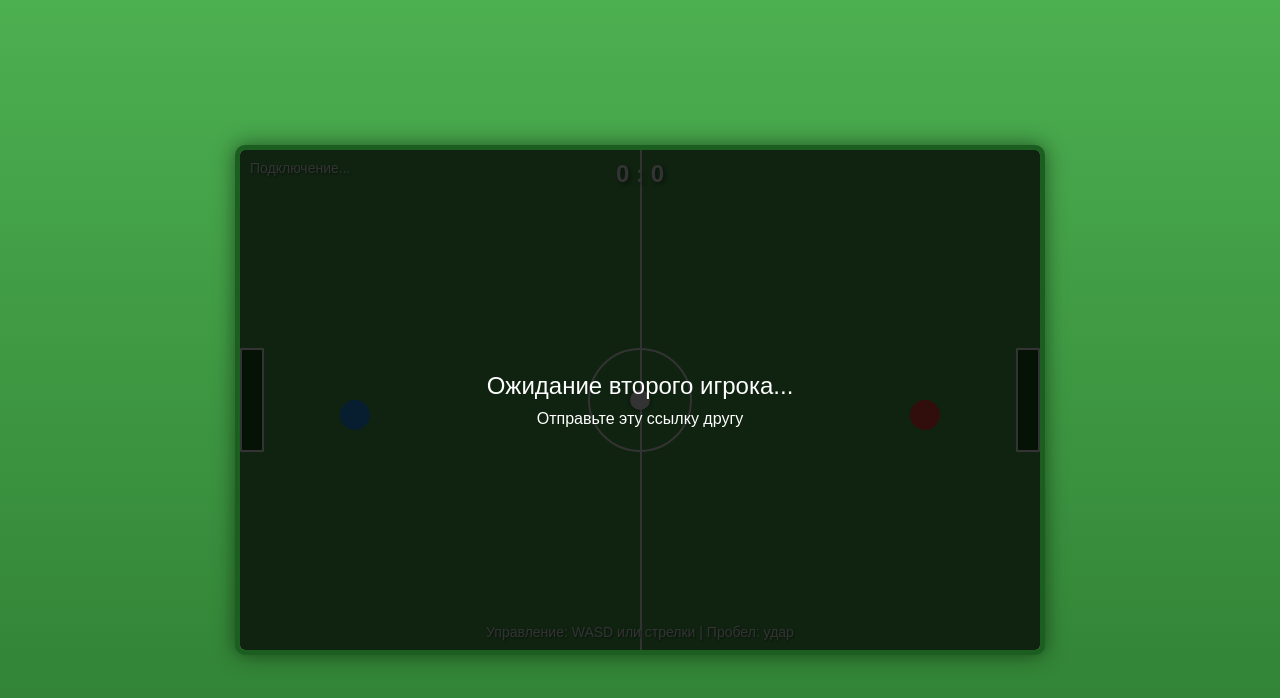
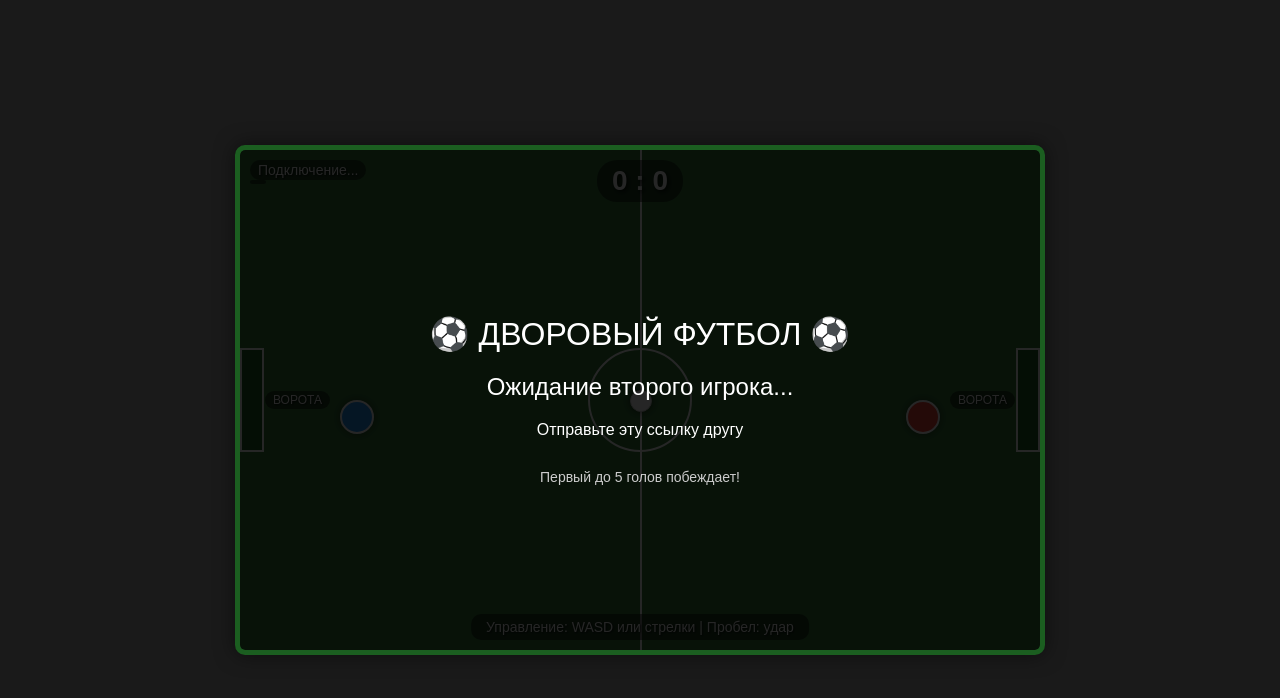
Before and after one commit to Demaas/street-football-online, a website: page public/index.html in a window 1280 px wide. Drawn offline with nearby package versions, Linux system fonts and the light colour scheme; no server answers.

Commit message:
index.html

```diff
--- a/public/index.html
+++ b/public/index.html
@@ -1,8 +1,8 @@
 <!DOCTYPE html>
 <html lang="ru">
 <head>
-    <meta charset="UTF-8" />
-    <meta name="viewport" content="width=device-width, initial-scale=1.0" />
+    <meta charset="UTF-8">
+    <meta name="viewport" content="width=device-width, initial-scale=1.0">
     <title>Дворовый футбол - Онлайн</title>
     <style>
         body {
@@ -12,8 +12,8 @@
             justify-content: center;
             align-items: center;
             height: 100vh;
-        background: linear-gradient(to bottom, #4caf50, #2e7d32);
-        font-family: "Arial", sans-serif;
+            background: #1a1a1a;
+            font-family: 'Arial', sans-serif;
             overflow: hidden;
         }
 
@@ -21,8 +21,8 @@
             position: relative;
             width: 800px;
             height: 500px;
-        background: #4caf50;
-        border: 5px solid #1b5e20;
+            background: #4CAF50;
+            border: 5px solid #1B5E20;
             border-radius: 10px;
             box-shadow: 0 0 20px rgba(0, 0, 0, 0.5);
             overflow: hidden;
@@ -32,7 +32,22 @@
             position: relative;
             width: 100%;
             height: 100%;
-        background: #4caf50;
+            background-image: url('YOUR_IMAGE_URL_HERE'); /* ЗАМЕНИТЕ ЭТУ ССЫЛКУ НА ВАШЕ ФОТО */
+            background-size: cover;
+            background-position: center;
+            background-repeat: no-repeat;
+        }
+
+        /* Полупрозрачный оверлей для лучшей видимости игроков */
+        #field::before {
+            content: '';
+            position: absolute;
+            top: 0;
+            left: 0;
+            right: 0;
+            bottom: 0;
+            background: rgba(0, 0, 0, 0.3);
+            z-index: 1;
         }
 
         #center-line {
@@ -42,6 +57,7 @@
             width: 2px;
             height: 100%;
             background: white;
+            z-index: 2;
         }
 
         #center-circle {
@@ -53,6 +69,7 @@
             height: 100px;
             border: 2px solid white;
             border-radius: 50%;
+            z-index: 2;
         }
 
         .goal {
@@ -61,8 +78,9 @@
             transform: translateY(-50%);
             width: 20px;
             height: 100px;
-        background: #1b5e20;
+            background: #1B5E20;
             border: 2px solid white;
+            z-index: 2;
         }
 
         #goal-left {
@@ -79,16 +97,19 @@
             height: 30px;
             border-radius: 50%;
             transition: all 0.1s;
+            z-index: 3;
+            border: 2px solid white;
+            box-shadow: 0 0 10px rgba(0, 0, 0, 0.5);
         }
 
         #player1 {
-        background: #2196f3;
+            background: #2196F3;
             left: 100px;
             top: 250px;
         }
 
         #player2 {
-        background: #f44336;
+            background: #F44336;
             right: 100px;
             top: 250px;
         }
@@ -101,8 +122,10 @@
             border-radius: 50%;
             left: 390px;
             top: 240px;
-        box-shadow: 0 0 5px rgba(0, 0, 0, 0.5);
+            box-shadow: 0 0 10px rgba(0, 0, 0, 0.7);
             transition: all 0.1s;
+            z-index: 3;
+            border: 1px solid #ccc;
         }
 
         #score {
@@ -111,9 +134,13 @@
             left: 50%;
             transform: translateX(-50%);
             color: white;
-        font-size: 24px;
+            font-size: 28px;
             font-weight: bold;
-        text-shadow: 2px 2px 4px rgba(0, 0, 0, 0.5);
+            text-shadow: 2px 2px 4px rgba(0, 0, 0, 0.8);
+            z-index: 4;
+            background: rgba(0, 0, 0, 0.5);
+            padding: 5px 15px;
+            border-radius: 20px;
         }
 
         #connection-status {
@@ -122,7 +149,11 @@
             left: 10px;
             color: white;
             font-size: 14px;
-        text-shadow: 1px 1px 2px rgba(0, 0, 0, 0.5);
+            text-shadow: 1px 1px 2px rgba(0, 0, 0, 0.8);
+            z-index: 4;
+            background: rgba(0, 0, 0, 0.5);
+            padding: 2px 8px;
+            border-radius: 10px;
         }
 
         #player-role {
@@ -131,7 +162,11 @@
             left: 10px;
             color: white;
             font-size: 14px;
-        text-shadow: 1px 1px 2px rgba(0, 0, 0, 0.5);
+            text-shadow: 1px 1px 2px rgba(0, 0, 0, 0.8);
+            z-index: 4;
+            background: rgba(0, 0, 0, 0.5);
+            padding: 2px 8px;
+            border-radius: 10px;
         }
 
         #instructions {
@@ -142,7 +177,11 @@
             color: white;
             text-align: center;
             font-size: 14px;
-        text-shadow: 1px 1px 2px rgba(0, 0, 0, 0.5);
+            text-shadow: 1px 1px 2px rgba(0, 0, 0, 0.8);
+            z-index: 4;
+            background: rgba(0, 0, 0, 0.5);
+            padding: 5px 15px;
+            border-radius: 10px;
         }
 
         #waiting-screen {
@@ -151,13 +190,15 @@
             left: 0;
             width: 100%;
             height: 100%;
-        background: rgba(0, 0, 0, 0.8);
+            background: rgba(0, 0, 0, 0.85);
             display: flex;
             flex-direction: column;
             justify-content: center;
             align-items: center;
             color: white;
             font-size: 24px;
+            z-index: 5;
+            text-align: center;
         }
 
         #game-over {
@@ -166,7 +207,7 @@
             left: 0;
             width: 100%;
             height: 100%;
-        background: rgba(0, 0, 0, 0.8);
+            background: rgba(0, 0, 0, 0.9);
             display: flex;
             flex-direction: column;
             justify-content: center;
@@ -174,25 +215,50 @@
             color: white;
             font-size: 36px;
             display: none;
+            z-index: 5;
+            text-align: center;
         }
 
         #restart {
             margin-top: 20px;
-        padding: 10px 20px;
-        background: #4caf50;
+            padding: 12px 25px;
+            background: #4CAF50;
             border: none;
-        border-radius: 5px;
+            border-radius: 8px;
             color: white;
             font-size: 18px;
             cursor: pointer;
+            transition: background 0.3s;
         }
 
         #restart:hover {
             background: #45a049;
+            transform: scale(1.05);
         }
 
         #game-container:focus {
             outline: none;
+        }
+
+        .goal-text {
+            position: absolute;
+            top: 50%;
+            transform: translateY(-50%);
+            color: white;
+            font-size: 12px;
+            text-shadow: 1px 1px 2px rgba(0, 0, 0, 0.8);
+            z-index: 2;
+            background: rgba(0, 0, 0, 0.5);
+            padding: 2px 8px;
+            border-radius: 10px;
+        }
+
+        #goal-text-left {
+            left: 25px;
+        }
+
+        #goal-text-right {
+            right: 25px;
         }
     </style>
 </head>
@@ -203,24 +269,29 @@
             <div id="center-circle"></div>
             <div id="goal-left" class="goal"></div>
             <div id="goal-right" class="goal"></div>
+            <div id="goal-text-left" class="goal-text">ВОРОТА</div>
+            <div id="goal-text-right" class="goal-text">ВОРОТА</div>
             <div id="player1" class="player"></div>
             <div id="player2" class="player"></div>
             <div id="ball"></div>
             <div id="score">0 : 0</div>
             <div id="connection-status">Подключение...</div>
             <div id="player-role"></div>
-        <div id="instructions">Управление: WASD или стрелки | Пробел: удар</div>
+            <div id="instructions">
+                Управление: WASD или стрелки | Пробел: удар
+            </div>
         </div>
 
         <div id="waiting-screen">
+            <div style="font-size: 32px; margin-bottom: 20px;">⚽ ДВОРОВЫЙ ФУТБОЛ ⚽</div>
             <div>Ожидание второго игрока...</div>
-        <div style="font-size: 16px; margin-top: 10px">
-          Отправьте эту ссылку другу
-        </div>
+            <div style="font-size: 16px; margin-top: 20px;">Отправьте эту ссылку другу</div>
+            <div style="font-size: 14px; margin-top: 30px; color: #ccc;">Первый до 5 голов побеждает!</div>
         </div>
 
         <div id="game-over">
-        <div id="winner-text">Победа!</div>
+            <div id="winner-text" style="font-size: 42px; margin-bottom: 10px;">ПОБЕДА!</div>
+            <div id="final-score" style="font-size: 24px; margin-bottom: 30px;"></div>
             <button id="restart">Играть снова</button>
         </div>
     </div>
@@ -228,62 +299,58 @@
     <script src="/socket.io/socket.io.js"></script>
     <script>
         const socket = io();
-      const player1 = document.getElementById("player1");
-      const player2 = document.getElementById("player2");
-      const ball = document.getElementById("ball");
-      const scoreDisplay = document.getElementById("score");
-      const connectionStatus = document.getElementById("connection-status");
-      const playerRoleDisplay = document.getElementById("player-role");
-      const waitingScreen = document.getElementById("waiting-screen");
-      const gameOverScreen = document.getElementById("game-over");
-      const winnerText = document.getElementById("winner-text");
-      const restartButton = document.getElementById("restart");
+        const player1 = document.getElementById('player1');
+        const player2 = document.getElementById('player2');
+        const ball = document.getElementById('ball');
+        const scoreDisplay = document.getElementById('score');
+        const connectionStatus = document.getElementById('connection-status');
+        const playerRoleDisplay = document.getElementById('player-role');
+        const waitingScreen = document.getElementById('waiting-screen');
+        const gameOverScreen = document.getElementById('game-over');
+        const winnerText = document.getElementById('winner-text');
+        const finalScore = document.getElementById('final-score');
+        const restartButton = document.getElementById('restart');
 
         let playerRole = null;
         let gameActive = false;
         const keys = {
-        w: false,
-        a: false,
-        s: false,
-        d: false,
-        up: false,
-        left: false,
-        down: false,
-        right: false,
-        space: false,
+            w: false, a: false, s: false, d: false,
+            up: false, left: false, down: false, right: false,
+            space: false
         };
 
-      const playerSpeed = 3;
+        // УВЕЛИЧЕННЫЕ СКОРОСТИ
+        const playerSpeed = 5; // Было 3
         const fieldWidth = 800;
         const fieldHeight = 500;
 
         // Обработчики клавиатуры
-      document.addEventListener("keydown", (e) => {
-        if (e.key === "w" || e.key === "ц") keys.w = true;
-        if (e.key === "a" || e.key === "ф") keys.a = true;
-        if (e.key === "s" || e.key === "ы") keys.s = true;
-        if (e.key === "d" || e.key === "в") keys.d = true;
-        if (e.key === "ArrowUp") keys.up = true;
-        if (e.key === "ArrowLeft") keys.left = true;
-        if (e.key === "ArrowDown") keys.down = true;
-        if (e.key === "ArrowRight") keys.right = true;
-        if (e.key === " ") {
+        document.addEventListener('keydown', (e) => {
+            if (e.key === 'w' || e.key === 'ц') keys.w = true;
+            if (e.key === 'a' || e.key === 'ф') keys.a = true;
+            if (e.key === 's' || e.key === 'ы') keys.s = true;
+            if (e.key === 'd' || e.key === 'в') keys.d = true;
+            if (e.key === 'ArrowUp') keys.up = true;
+            if (e.key === 'ArrowLeft') keys.left = true;
+            if (e.key === 'ArrowDown') keys.down = true;
+            if (e.key === 'ArrowRight') keys.right = true;
+            if (e.key === ' ') {
                 e.preventDefault();
                 keys.space = true;
-          socket.emit("kickBall");
+                socket.emit('kickBall');
             }
         });
 
-      document.addEventListener("keyup", (e) => {
-        if (e.key === "w" || e.key === "ц") keys.w = false;
-        if (e.key === "a" || e.key === "ф") keys.a = false;
-        if (e.key === "s" || e.key === "ы") keys.s = false;
-        if (e.key === "d" || e.key === "в") keys.d = false;
-        if (e.key === "ArrowUp") keys.up = false;
-        if (e.key === "ArrowLeft") keys.left = false;
-        if (e.key === "ArrowDown") keys.down = false;
-        if (e.key === "ArrowRight") keys.right = false;
-        if (e.key === " ") keys.space = false;
+        document.addEventListener('keyup', (e) => {
+            if (e.key === 'w' || e.key === 'ц') keys.w = false;
+            if (e.key === 'a' || e.key === 'ф') keys.a = false;
+            if (e.key === 's' || e.key === 'ы') keys.s = false;
+            if (e.key === 'd' || e.key === 'в') keys.d = false;
+            if (e.key === 'ArrowUp') keys.up = false;
+            if (e.key === 'ArrowLeft') keys.left = false;
+            if (e.key === 'ArrowDown') keys.down = false;
+            if (e.key === 'ArrowRight') keys.right = false;
+            if (e.key === ' ') keys.space = false;
         });
 
         // Обработка движения игрока
@@ -292,7 +359,7 @@
 
             let x, y;
 
-        if (playerRole === "player1") {
+            if (playerRole === 'player1') {
                 x = parseInt(player1.style.left) || 100;
                 y = parseInt(player1.style.top) || 250;
 
@@ -301,12 +368,12 @@
                 if (keys.a && x > 30) x -= playerSpeed;
                 if (keys.d && x < fieldWidth / 2 - 30) x += playerSpeed;
 
-          player1.style.left = x + "px";
-          player1.style.top = y + "px";
+                player1.style.left = x + 'px';
+                player1.style.top = y + 'px';
 
-          // Отправляем новую позицию на сервер
-          socket.emit("playerMove", { x, y });
-        } else if (playerRole === "player2") {
+                socket.emit('playerMove', { x, y });
+
+            } else if (playerRole === 'player2') {
                 x = parseInt(player2.style.left) || 700;
                 y = parseInt(player2.style.top) || 250;
 
@@ -315,11 +382,10 @@
                 if (keys.left && x > fieldWidth / 2 + 30) x -= playerSpeed;
                 if (keys.right && x < fieldWidth - 30) x += playerSpeed;
 
-          player2.style.left = x + "px";
-          player2.style.top = y + "px";
+                player2.style.left = x + 'px';
+                player2.style.top = y + 'px';
 
-          // Отправляем новую позицию на сервер
-          socket.emit("playerMove", { x, y });
+                socket.emit('playerMove', { x, y });
             }
         }
 
@@ -330,87 +396,75 @@
         }
 
         // Сокет события
-      socket.on("connect", () => {
-        connectionStatus.textContent = "Подключено";
-        connectionStatus.style.color = "#4CAF50";
-        document.getElementById("game-container").focus();
+        socket.on('connect', () => {
+            connectionStatus.textContent = 'Подключено';
+            connectionStatus.style.color = '#4CAF50';
+            document.getElementById('game-container').focus();
         });
 
-      socket.on("disconnect", () => {
-        connectionStatus.textContent = "Отключено";
-        connectionStatus.style.color = "#F44336";
+        socket.on('disconnect', () => {
+            connectionStatus.textContent = 'Отключено';
+            connectionStatus.style.color = '#F44336';
             gameActive = false;
-        waitingScreen.style.display = "flex";
+            waitingScreen.style.display = 'flex';
         });
 
-      socket.on("roleAssigned", (role) => {
+        socket.on('roleAssigned', (role) => {
             playerRole = role;
-        playerRoleDisplay.textContent = `Вы: ${
-          role === "player1"
-            ? "Игрок 1 (синий) - WASD"
-            : role === "player2"
-            ? "Игрок 2 (красный) - Стрелки"
-            : "Наблюдатель"
-        }`;
+            playerRoleDisplay.textContent = `Вы: ${role === 'player1' ? 'Игрок 1 (синий) - WASD' :
+                                           role === 'player2' ? 'Игрок 2 (красный) - Стрелки' : 'Наблюдатель'}`;
 
-        if (role === "player1" || role === "player2") {
+            if (role === 'player1' || role === 'player2') {
                 gameActive = true;
-          waitingScreen.style.display = "none";
-          // Устанавливаем начальные позиции
-          if (role === "player1") {
-            player1.style.left = "100px";
-            player1.style.top = "250px";
+                waitingScreen.style.display = 'none';
+                if (role === 'player1') {
+                    player1.style.left = '100px';
+                    player1.style.top = '250px';
                 } else {
-            player2.style.left = "700px";
-            player2.style.top = "250px";
+                    player2.style.left = '700px';
+                    player2.style.top = '250px';
                 }
             }
-        document.getElementById("game-container").focus();
+            document.getElementById('game-container').focus();
         });
 
-      socket.on("gameState", (state) => {
-        // Обновление позиций игроков
+        socket.on('gameState', (state) => {
             if (state.players.player1) {
-          player1.style.left = state.players.player1.x + "px";
-          player1.style.top = state.players.player1.y + "px";
+                player1.style.left = state.players.player1.x + 'px';
+                player1.style.top = state.players.player1.y + 'px';
             }
             if (state.players.player2) {
-          player2.style.left = state.players.player2.x + "px";
-          player2.style.top = state.players.player2.y + "px";
+                player2.style.left = state.players.player2.x + 'px';
+                player2.style.top = state.players.player2.y + 'px';
             }
 
-        // Обновление мяча
-        ball.style.left = state.ball.x + "px";
-        ball.style.top = state.ball.y + "px";
+            ball.style.left = state.ball.x + 'px';
+            ball.style.top = state.ball.y + 'px';
 
-        // Обновление счета
             scoreDisplay.textContent = `${state.score.player1} : ${state.score.player2}`;
 
-        // Проверка окончания игры
             if (state.score.player1 >= 5 || state.score.player2 >= 5) {
                 gameActive = false;
-          gameOverScreen.style.display = "flex";
+                gameOverScreen.style.display = 'flex';
+                finalScore.textContent = `Счет: ${state.score.player1} - ${state.score.player2}`;
                 if (state.score.player1 > state.score.player2) {
-            winnerText.textContent = "Игрок 1 победил!";
+                    winnerText.textContent = 'ИГРОК 1 ПОБЕДИЛ!';
+                    winnerText.style.color = '#2196F3';
                 } else {
-            winnerText.textContent = "Игрок 2 победил!";
+                    winnerText.textContent = 'ИГРОК 2 ПОБЕДИЛ!';
+                    winnerText.style.color = '#F44336';
                 }
             }
         });
 
-      // Перезапуск игры
-      restartButton.addEventListener("click", () => {
+        restartButton.addEventListener('click', () => {
             location.reload();
         });
 
-      // Фокус на игре при клике
-      document
-        .getElementById("game-container")
-        .addEventListener("click", () => {
-          document.getElementById("game-container").focus();
+        document.getElementById('game-container').addEventListener('click', () => {
+            document.getElementById('game-container').focus();
         });
 
-      // Запуск игрового цикла
         gameLoop();
     </script>
 </body>
```
Lines whose indentation alone changed are shown as unchanged.
